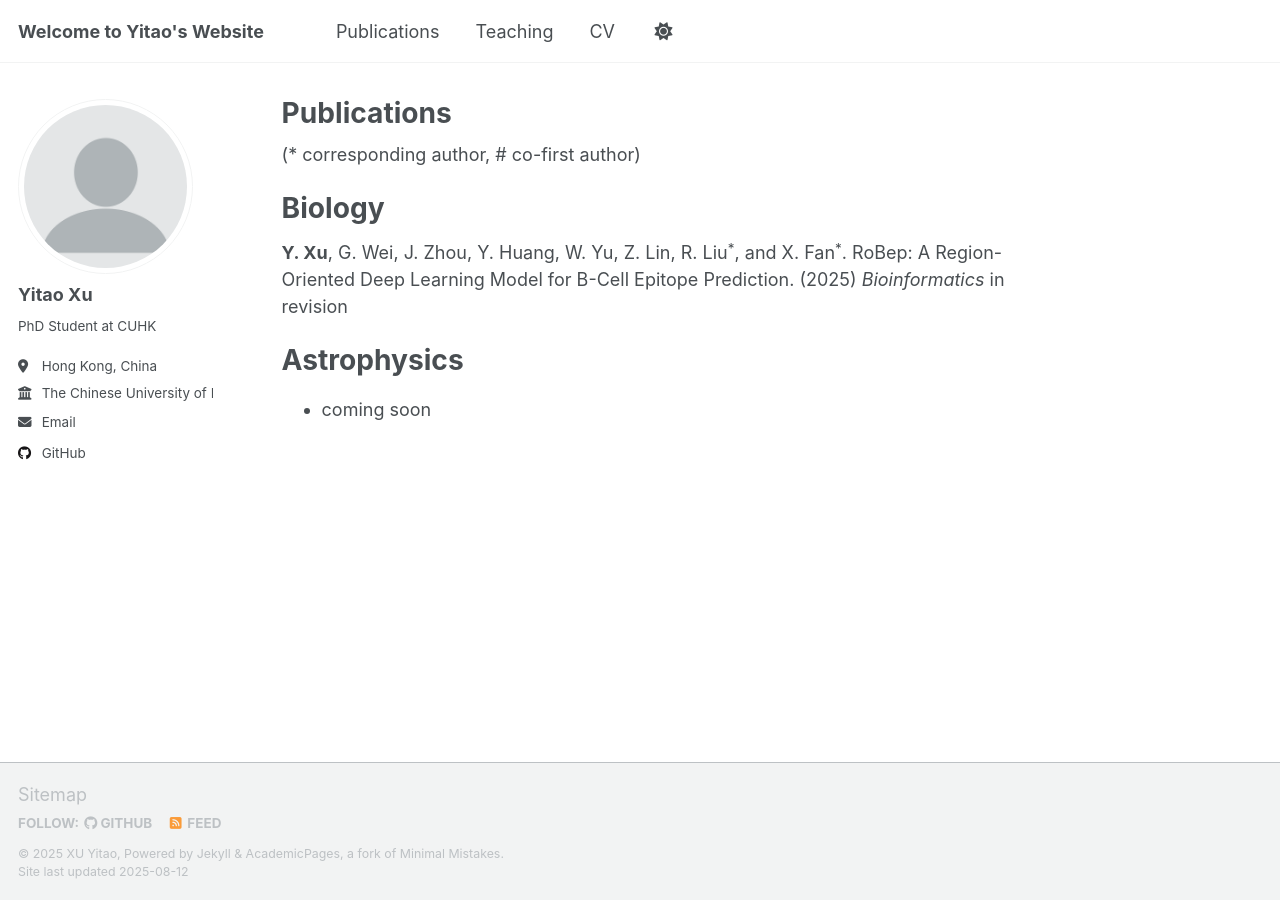
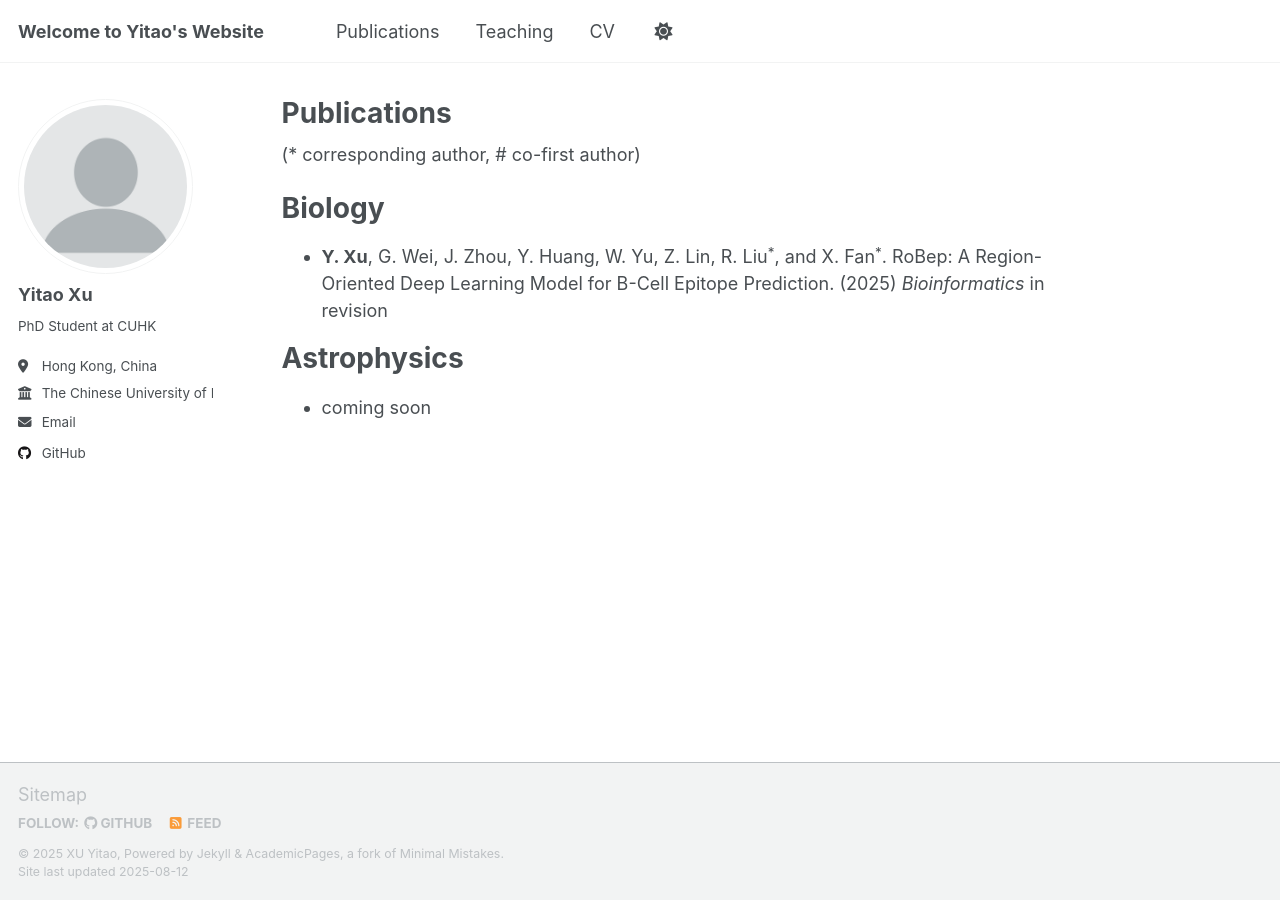
Before and after one commit to YitaoXU/YitaoXU.github.io, a Jekyll site: the page built from _pages/publications.md, in a window 1280 px wide. Built offline with Jekyll 4.4.1, drawn with Linux system fonts in a browser that asks for light colours; a script that is not in the unit is left out.

```diff
--- a/_pages/publications.md
+++ b/_pages/publications.md
@@ -8,7 +8,7 @@ author_profile: true
 
 Biology
 =======
-**Y. Xu**, G. Wei, J. Zhou, Y. Huang, W. Yu, Z. Lin, R. Liu<sup>\*</sup>, and X. Fan<sup>\*</sup>. RoBep: A Region-Oriented Deep Learning Model for B-Cell Epitope Prediction. (2025) *Bioinformatics* in revision
+- **Y. Xu**, G. Wei, J. Zhou, Y. Huang, W. Yu, Z. Lin, R. Liu<sup>\*</sup>, and X. Fan<sup>\*</sup>. RoBep: A Region-Oriented Deep Learning Model for B-Cell Epitope Prediction. (2025) *Bioinformatics* in revision
 
 Astrophysics
 ============
```
